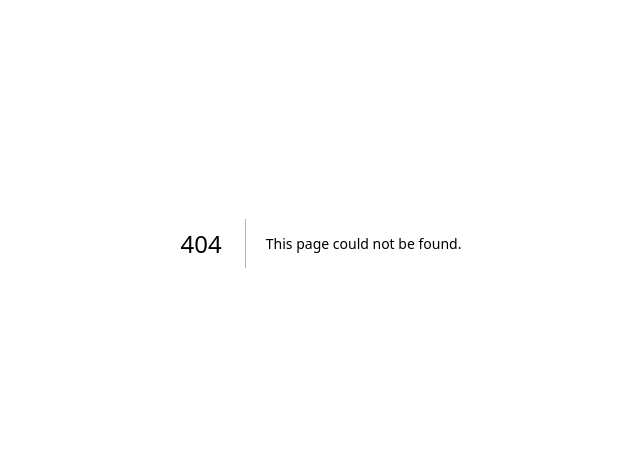
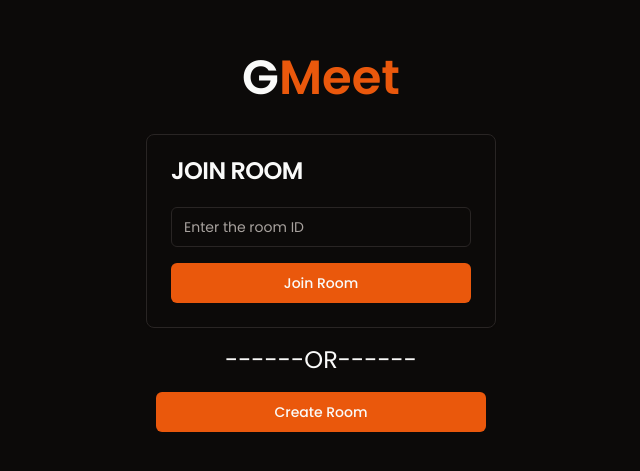
Before and after one commit to Aayushg2908/Livekit-Google-Meet, a Next.js app: page /gmeet in a window 1280 px wide. Before the commit this address had no page. Shown: the part 157-628 px from the top of the page, without its empty margins (319-959 px from the left). Built offline with nearby package versions, Linux system fonts and the light colour scheme.

Commit message:
join and create room page

```diff
--- /dev/null
+++ b/app/gmeet/page.tsx
@@ -0,0 +1,76 @@
+"use client";
+
+import { Button } from "@/components/ui/button";
+import { Card, CardContent, CardHeader, CardTitle } from "@/components/ui/card";
+import { Input } from "@/components/ui/input";
+import { CopyIcon } from "lucide-react";
+import Link from "next/link";
+import { useRouter } from "next/navigation";
+import { useState } from "react";
+import { toast } from "react-hot-toast";
+import { v4 as uuid } from "uuid";
+
+const MainPage = () => {
+  const [value, setValue] = useState("");
+  const router = useRouter();
+
+  const handleClick = () => {
+    if (value.length === 0) {
+      return toast.error("Please enter a valid Room ID");
+    } else {
+      router.push(`/room/${value}`);
+    }
+  };
+
+  const handleCreateRoom = () => {
+    const id = uuid();
+    const roomId = id.slice(0, 8);
+    window.navigator.clipboard.writeText(roomId);
+    toast.success((t) => (
+      <span className="flex items-center">
+        Your Room Id is {roomId}
+        <button
+          onClick={() => {
+            window.navigator.clipboard.writeText(roomId);
+            toast.dismiss(t.id);
+            toast.success("Copied to clipboard");
+          }}
+        >
+          <CopyIcon className="w-4 h-4 ml-2" />
+        </button>
+      </span>
+    ));
+    setTimeout(() => {
+      router.push(`/room/${roomId}`);
+    }, 5000);
+  };
+
+  return (
+    <div className="w-full h-full flex flex-col items-center justify-center max-sm:px-2">
+      <Link href="/" className="mb-8 text-5xl font-bold">
+        G<span className="text-primary">Meet</span>
+      </Link>
+      <Card className="w-[350px] max-sm:w-full">
+        <CardHeader>
+          <CardTitle>JOIN ROOM</CardTitle>
+        </CardHeader>
+        <CardContent>
+          <Input
+            value={value}
+            onChange={(e) => setValue(e.target.value)}
+            placeholder="Enter the room ID"
+          />
+          <Button onClick={handleClick} className="mt-4 w-full">
+            Join Room
+          </Button>
+        </CardContent>
+      </Card>
+      <div className="my-4 text-2xl select-none">------OR------</div>
+      <Button onClick={handleCreateRoom} className="w-[330px] max-sm:w-full">
+        Create Room
+      </Button>
+    </div>
+  );
+};
+
+export default MainPage;
--- a/app/layout.tsx
+++ b/app/layout.tsx
@@ -4,6 +4,7 @@
 import { cn } from "@/lib/utils";
 import { ClerkProvider } from "@clerk/nextjs";
 import { dark } from "@clerk/themes";
+import { Toaster } from "react-hot-toast";
 
 const poppins = Poppins({ subsets: ["latin"], weight: ["400", "500", "600"] });
 
@@ -25,6 +26,7 @@
     >
       <html lang="en">
         <body className={cn("dark antialiased", poppins.className)}>
+          <Toaster />
           {children}
         </body>
       </html>
--- /dev/null
+++ b/components/ui/card.tsx
@@ -0,0 +1,79 @@
+import * as React from "react"
+
+import { cn } from "@/lib/utils"
+
+const Card = React.forwardRef<
+  HTMLDivElement,
+  React.HTMLAttributes<HTMLDivElement>
+>(({ className, ...props }, ref) => (
+  <div
+    ref={ref}
+    className={cn(
+      "rounded-lg border bg-card text-card-foreground shadow-sm",
+      className
+    )}
+    {...props}
+  />
+))
+Card.displayName = "Card"
+
+const CardHeader = React.forwardRef<
+  HTMLDivElement,
+  React.HTMLAttributes<HTMLDivElement>
+>(({ className, ...props }, ref) => (
+  <div
+    ref={ref}
+    className={cn("flex flex-col space-y-1.5 p-6", className)}
+    {...props}
+  />
+))
+CardHeader.displayName = "CardHeader"
+
+const CardTitle = React.forwardRef<
+  HTMLParagraphElement,
+  React.HTMLAttributes<HTMLHeadingElement>
+>(({ className, ...props }, ref) => (
+  <h3
+    ref={ref}
+    className={cn(
+      "text-2xl font-semibold leading-none tracking-tight",
+      className
+    )}
+    {...props}
+  />
+))
+CardTitle.displayName = "CardTitle"
+
+const CardDescription = React.forwardRef<
+  HTMLParagraphElement,
+  React.HTMLAttributes<HTMLParagraphElement>
+>(({ className, ...props }, ref) => (
+  <p
+    ref={ref}
+    className={cn("text-sm text-muted-foreground", className)}
+    {...props}
+  />
+))
+CardDescription.displayName = "CardDescription"
+
+const CardContent = React.forwardRef<
+  HTMLDivElement,
+  React.HTMLAttributes<HTMLDivElement>
+>(({ className, ...props }, ref) => (
+  <div ref={ref} className={cn("p-6 pt-0", className)} {...props} />
+))
+CardContent.displayName = "CardContent"
+
+const CardFooter = React.forwardRef<
+  HTMLDivElement,
+  React.HTMLAttributes<HTMLDivElement>
+>(({ className, ...props }, ref) => (
+  <div
+    ref={ref}
+    className={cn("flex items-center p-6 pt-0", className)}
+    {...props}
+  />
+))
+CardFooter.displayName = "CardFooter"
+
+export { Card, CardHeader, CardFooter, CardTitle, CardDescription, CardContent }
--- /dev/null
+++ b/components/ui/dialog.tsx
@@ -0,0 +1,122 @@
+"use client"
+
+import * as React from "react"
+import * as DialogPrimitive from "@radix-ui/react-dialog"
+import { X } from "lucide-react"
+
+import { cn } from "@/lib/utils"
+
+const Dialog = DialogPrimitive.Root
+
+const DialogTrigger = DialogPrimitive.Trigger
+
+const DialogPortal = DialogPrimitive.Portal
+
+const DialogClose = DialogPrimitive.Close
+
+const DialogOverlay = React.forwardRef<
+  React.ElementRef<typeof DialogPrimitive.Overlay>,
+  React.ComponentPropsWithoutRef<typeof DialogPrimitive.Overlay>
+>(({ className, ...props }, ref) => (
+  <DialogPrimitive.Overlay
+    ref={ref}
+    className={cn(
+      "fixed inset-0 z-50 bg-black/80  data-[state=open]:animate-in data-[state=closed]:animate-out data-[state=closed]:fade-out-0 data-[state=open]:fade-in-0",
+      className
+    )}
+    {...props}
+  />
+))
+DialogOverlay.displayName = DialogPrimitive.Overlay.displayName
+
+const DialogContent = React.forwardRef<
+  React.ElementRef<typeof DialogPrimitive.Content>,
+  React.ComponentPropsWithoutRef<typeof DialogPrimitive.Content>
+>(({ className, children, ...props }, ref) => (
+  <DialogPortal>
+    <DialogOverlay />
+    <DialogPrimitive.Content
+      ref={ref}
+      className={cn(
+        "fixed left-[50%] top-[50%] z-50 grid w-full max-w-lg translate-x-[-50%] translate-y-[-50%] gap-4 border bg-background p-6 shadow-lg duration-200 data-[state=open]:animate-in data-[state=closed]:animate-out data-[state=closed]:fade-out-0 data-[state=open]:fade-in-0 data-[state=closed]:zoom-out-95 data-[state=open]:zoom-in-95 data-[state=closed]:slide-out-to-left-1/2 data-[state=closed]:slide-out-to-top-[48%] data-[state=open]:slide-in-from-left-1/2 data-[state=open]:slide-in-from-top-[48%] sm:rounded-lg",
+        className
+      )}
+      {...props}
+    >
+      {children}
+      <DialogPrimitive.Close className="absolute right-4 top-4 rounded-sm opacity-70 ring-offset-background transition-opacity hover:opacity-100 focus:outline-none focus:ring-2 focus:ring-ring focus:ring-offset-2 disabled:pointer-events-none data-[state=open]:bg-accent data-[state=open]:text-muted-foreground">
+        <X className="h-4 w-4" />
+        <span className="sr-only">Close</span>
+      </DialogPrimitive.Close>
+    </DialogPrimitive.Content>
+  </DialogPortal>
+))
+DialogContent.displayName = DialogPrimitive.Content.displayName
+
+const DialogHeader = ({
+  className,
+  ...props
+}: React.HTMLAttributes<HTMLDivElement>) => (
+  <div
+    className={cn(
+      "flex flex-col space-y-1.5 text-center sm:text-left",
+      className
+    )}
+    {...props}
+  />
+)
+DialogHeader.displayName = "DialogHeader"
+
+const DialogFooter = ({
+  className,
+  ...props
+}: React.HTMLAttributes<HTMLDivElement>) => (
+  <div
+    className={cn(
+      "flex flex-col-reverse sm:flex-row sm:justify-end sm:space-x-2",
+      className
+    )}
+    {...props}
+  />
+)
+DialogFooter.displayName = "DialogFooter"
+
+const DialogTitle = React.forwardRef<
+  React.ElementRef<typeof DialogPrimitive.Title>,
+  React.ComponentPropsWithoutRef<typeof DialogPrimitive.Title>
+>(({ className, ...props }, ref) => (
+  <DialogPrimitive.Title
+    ref={ref}
+    className={cn(
+      "text-lg font-semibold leading-none tracking-tight",
+      className
+    )}
+    {...props}
+  />
+))
+DialogTitle.displayName = DialogPrimitive.Title.displayName
+
+const DialogDescription = React.forwardRef<
+  React.ElementRef<typeof DialogPrimitive.Description>,
+  React.ComponentPropsWithoutRef<typeof DialogPrimitive.Description>
+>(({ className, ...props }, ref) => (
+  <DialogPrimitive.Description
+    ref={ref}
+    className={cn("text-sm text-muted-foreground", className)}
+    {...props}
+  />
+))
+DialogDescription.displayName = DialogPrimitive.Description.displayName
+
+export {
+  Dialog,
+  DialogPortal,
+  DialogOverlay,
+  DialogClose,
+  DialogTrigger,
+  DialogContent,
+  DialogHeader,
+  DialogFooter,
+  DialogTitle,
+  DialogDescription,
+}
--- /dev/null
+++ b/components/ui/input.tsx
@@ -0,0 +1,25 @@
+import * as React from "react"
+
+import { cn } from "@/lib/utils"
+
+export interface InputProps
+  extends React.InputHTMLAttributes<HTMLInputElement> {}
+
+const Input = React.forwardRef<HTMLInputElement, InputProps>(
+  ({ className, type, ...props }, ref) => {
+    return (
+      <input
+        type={type}
+        className={cn(
+          "flex h-10 w-full rounded-md border border-input bg-background px-3 py-2 text-sm ring-offset-background file:border-0 file:bg-transparent file:text-sm file:font-medium placeholder:text-muted-foreground focus-visible:outline-none focus-visible:ring-2 focus-visible:ring-ring focus-visible:ring-offset-2 disabled:cursor-not-allowed disabled:opacity-50",
+          className
+        )}
+        ref={ref}
+        {...props}
+      />
+    )
+  }
+)
+Input.displayName = "Input"
+
+export { Input }
--- a/package.json
+++ b/package.json
@@ -11,6 +11,7 @@
   "dependencies": {
     "@clerk/nextjs": "^4.29.5",
     "@clerk/themes": "^1.7.9",
+    "@radix-ui/react-dialog": "^1.0.5",
     "@radix-ui/react-slot": "^1.0.2",
     "class-variance-authority": "^0.7.0",
     "clsx": "^2.1.0",
@@ -18,8 +19,10 @@
     "next": "14.1.0",
     "react": "^18",
     "react-dom": "^18",
+    "react-hot-toast": "^2.4.1",
     "tailwind-merge": "^2.2.1",
-    "tailwindcss-animate": "^1.0.7"
+    "tailwindcss-animate": "^1.0.7",
+    "uuidv4": "^6.2.13"
   },
   "devDependencies": {
     "@types/node": "^20",
```
Also changed, not shown: 1 other file (tests, documents, lock files or other folders).
